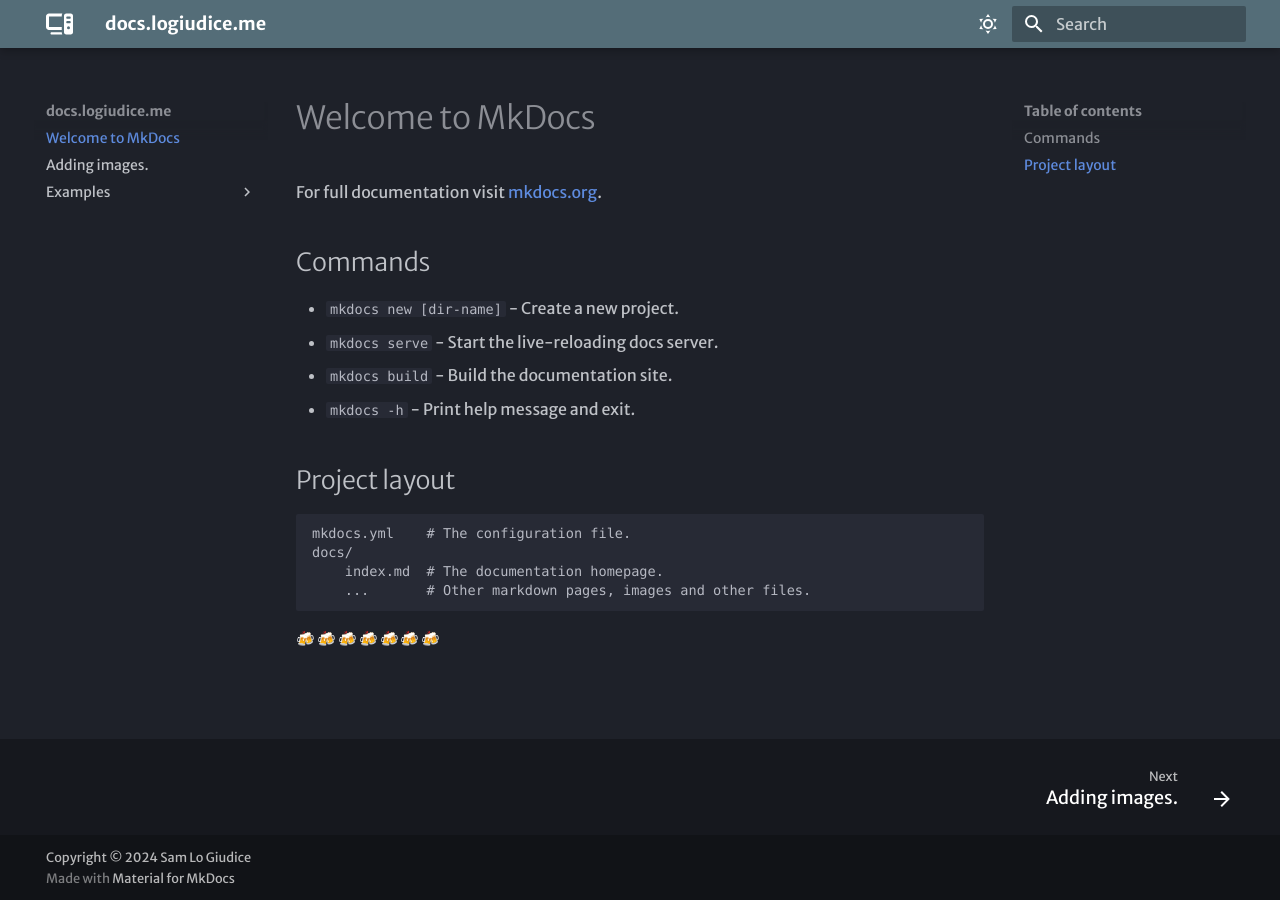
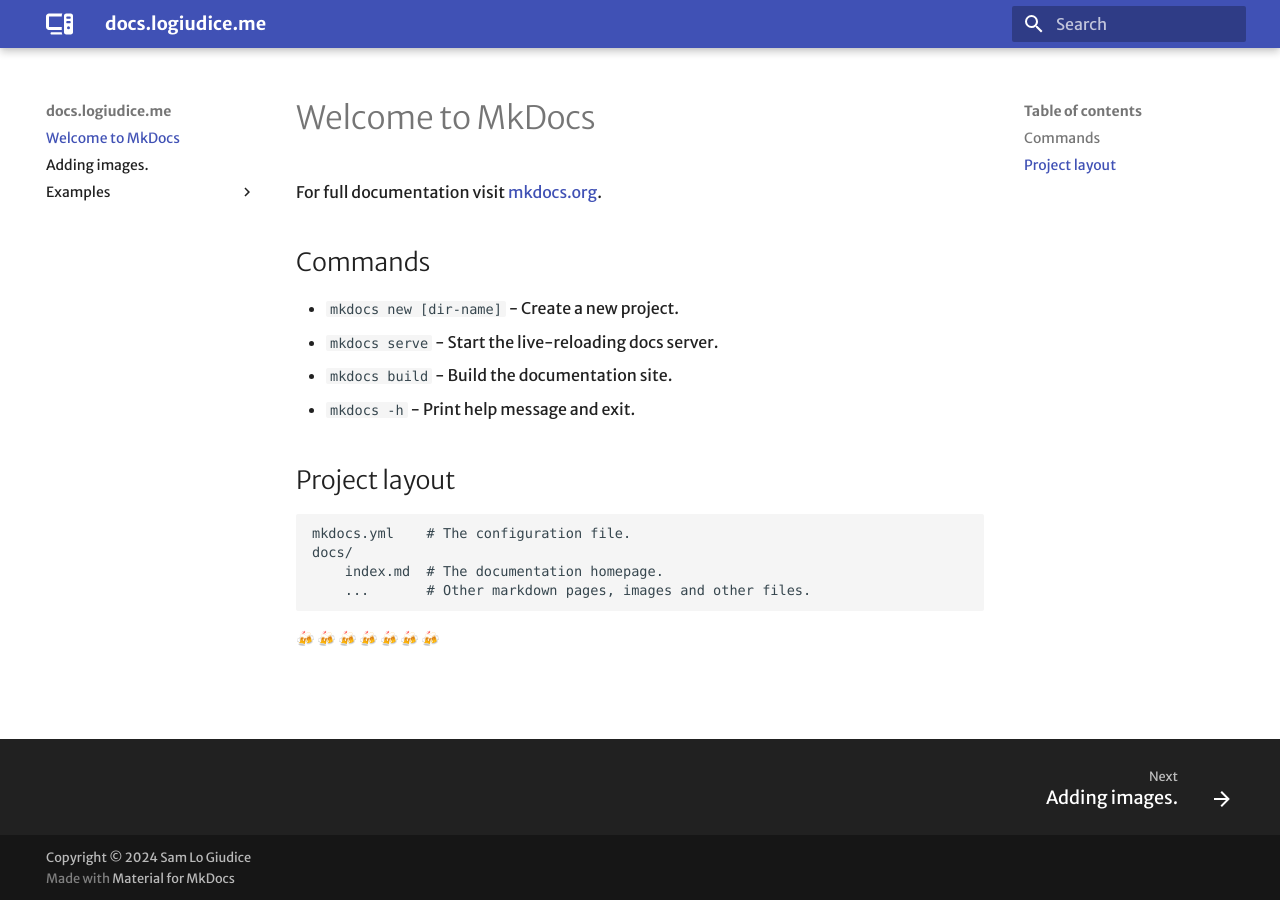
Before and after one commit to Slogger91/slogger91.github.io, an MkDocs documentation site: the page built from docs/index.md, in a window 1280 px wide. Built offline with MkDocs 1.6.1 and Material for MkDocs 9.7.7, drawn with Linux system fonts in a browser that asks for light colours; emoji names are drawn with the system emoji font; some web fonts are replaced.

Commit message:
Update mkdocs.yml

```diff
--- a/mkdocs.yml
+++ b/mkdocs.yml
@@ -7,22 +7,7 @@
    code: Red Hat Mono
   icon:
     logo: fontawesome/solid/computer
-  palette:
-    # Dark Mode
-    - scheme: slate
-      toggle:
-        icon: material/weather-sunny
-        name: Dark mode
-      primary: blue grey
-      accent: deep orange
 
-    # Light Mode
-    - scheme: default
-      toggle:
-        icon: material/weather-night
-        name: Light mode
-      primary: deep orange
-      accent: blue
 
   features:
     - navigation.footer
```
